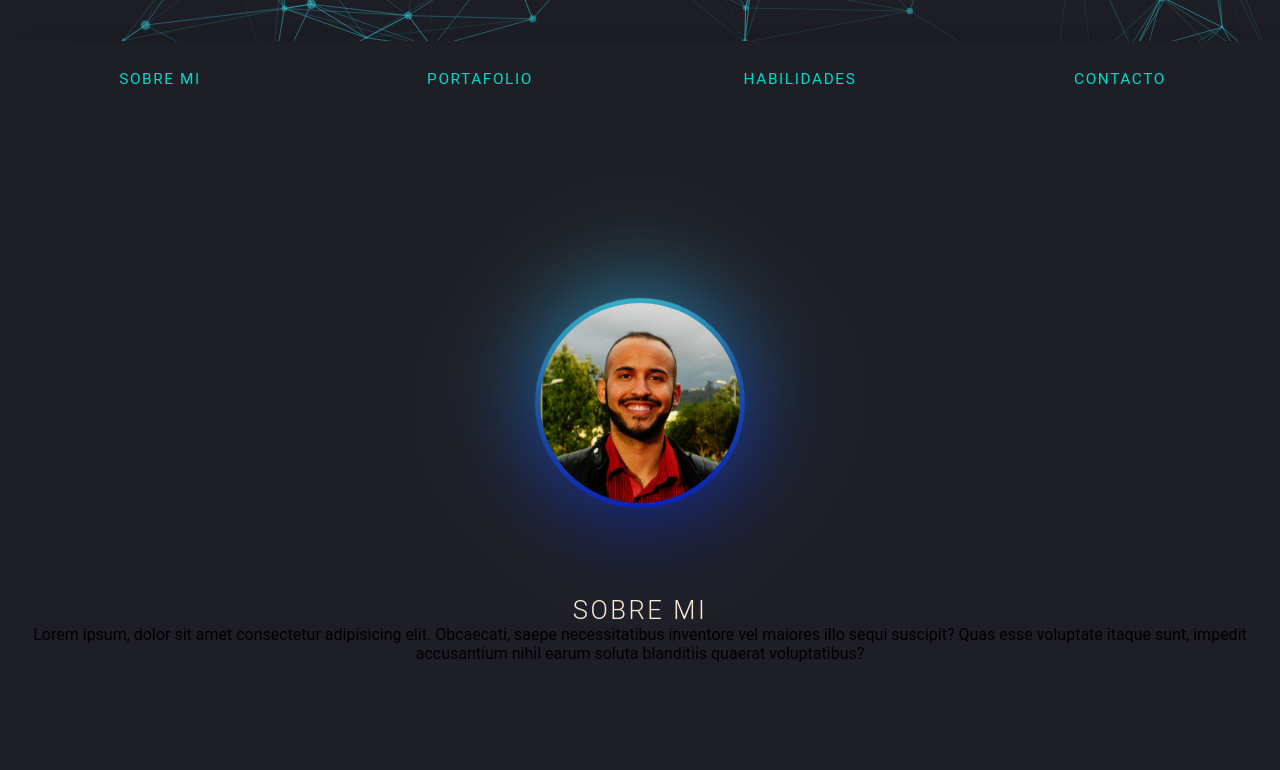
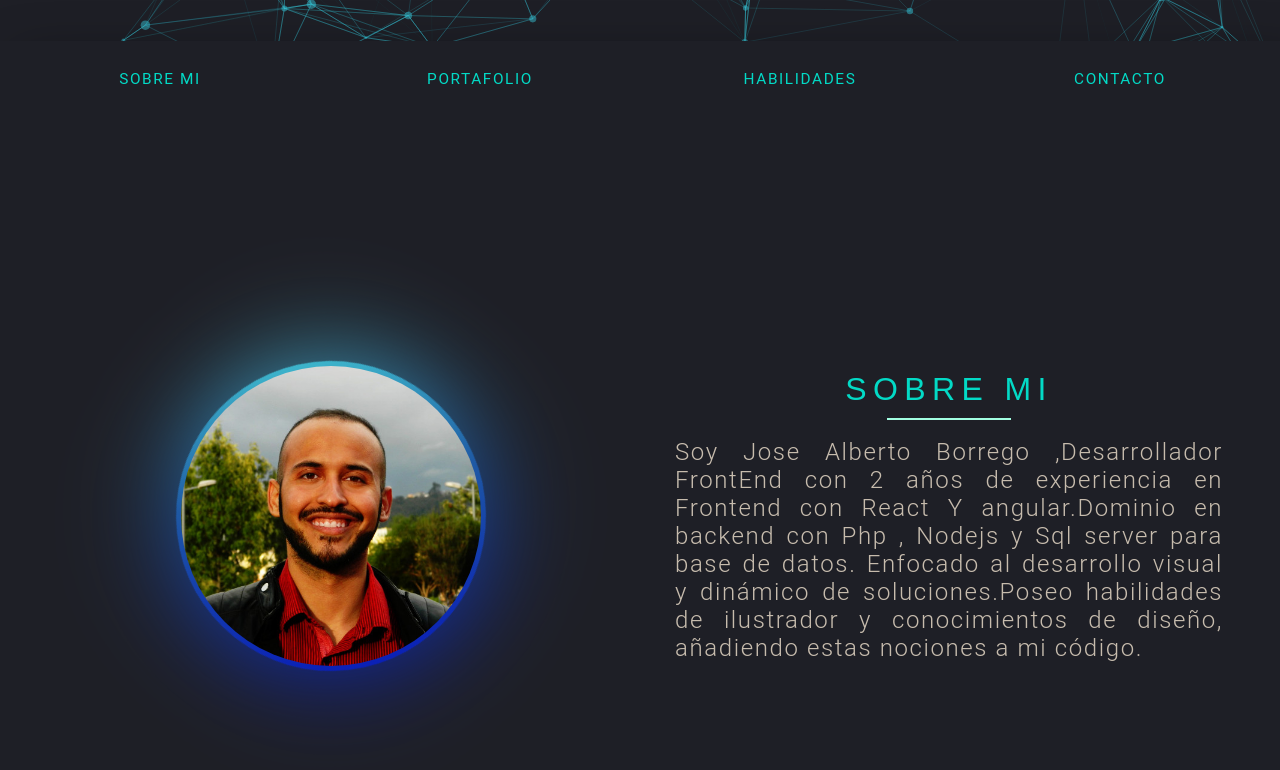
Before and after one commit to Josbor/portfolio, a React (Vite) app: page / in a window 1280 px wide. Shown: the part 684-1454 px from the top of the page. Built offline with nearby package versions, Linux system fonts and the light colour scheme.

Commit message:
about me complete

```diff
--- a/src/App.scss
+++ b/src/App.scss
@@ -9,6 +9,11 @@ $rotation:132deg;
     gap: 20px;
     justify-content: end;
     align-items: center;
+    @media (min-width:480px) {
+
+        grid-template-rows:none;
+        grid-template-columns: 1fr 1fr;
+   }
 
     .about-image-container {
 
@@ -29,17 +34,22 @@ $rotation:132deg;
             display: flex;            ;
 
            img{
-            width: 200px;
-            height: 200px;
+            width: 150px;
+            height: 150px;
             position: relative;
             z-index: 2;
             border-radius: 100%;
-           }
+            @media (min-width:480px) {
+
+                 width: 300px;
+                 height: 300px;
+            }
+        }
          &::before{
             content: '';
             position: absolute;
-            width: 210px;
-            height: 210px;
+            width: 160px;
+            height: 160px;
             border-radius: 100% ;
 
             z-index: 1;
@@ -50,22 +60,33 @@ $rotation:132deg;
             -webkit-animation-iteration-count: infinite;
             -webkit-animation-timing-function: linear;
 
+            @media (min-width:480px) {
 
+                width: 310px;
+                height: 310px;
+           }
 
          }
          &::after{
             content: '';
             position: absolute;
-            width: 210px;
-            height: 210px;
+            width: 160px;
+            height: 160px;
             border-radius: 100% ;
             filter: blur(50px);
-            background-image: linear-gradient(132deg, #4affed,#1d58a1 43%, #0003c2);
+            background-image: linear-gradient(132deg, #6af9eb,#1d58a1 43%, #0003c2);
              z-index: 1;
              -webkit-animation: spiner;
              -webkit-animation-duration: 3s;
              -webkit-animation-iteration-count: infinite;
              -webkit-animation-timing-function: linear;
+
+             @media (min-width:480px) {
+
+                width: 310px;
+                height: 310px;
+           }
+
 
         }
         @-webkit-keyframes spiner {
@@ -75,4 +96,55 @@ $rotation:132deg;
           }
         }
     }
+
+
+    .about-content{
+        color: rgb(209, 209, 209);
+
+        display: flex;
+        flex-direction: column;
+        justify-content: center;
+        align-items: center;
+        gap: 10px;
+        @media (min-width:480px) {
+
+           padding: 0 25px ;
+       }
+        h2{
+            font-family: "Josefin Sans", sans-serif;
+            padding-bottom: 0.5rem;
+            letter-spacing: 0.4rem;
+            color:#03DAC6;
+            font-size: x-large;
+            display: flex;
+            flex-direction: column;
+            justify-content: center;
+            align-items: center;
+            gap: 10px;
+            &::after{
+                content: '';
+                width: 60%;
+                height: 2px;
+                background-color: #a3ffe2;
+            }
+            @media (min-width:480px) {
+
+                font-size: xx-large;
+           }
+        }
+        p{
+
+            font-size: xx-small;
+            letter-spacing: 0.1rem;
+            font-family: "ROBOTO", sans-serif;
+            text-align: justify;
+            font-weight: 300;
+            color: #faebd7c4;
+            @media (min-width:480px) {
+
+                font-size: x-large;
+           }
+
+        }
+    }
 }
--- a/src/pages/AboutMe.jsx
+++ b/src/pages/AboutMe.jsx
@@ -13,7 +13,8 @@ const AboutMe = () => {
       </div>
       <div className='about-content'>
         <h2>SOBRE MI</h2>
-        <p>Lorem ipsum, dolor sit amet consectetur adipisicing elit. Obcaecati, saepe necessitatibus inventore vel maiores illo sequi suscipit? Quas esse voluptate itaque sunt, impedit accusantium nihil earum soluta blanditiis quaerat voluptatibus?</p>
+        <p>Soy Jose Alberto Borrego ,Desarrollador FrontEnd con 2 años de experiencia en Frontend con React Y angular.Dominio en backend con Php , Nodejs y Sql server para base de datos. Enfocado al desarrollo visual y dinámico de soluciones.Poseo habilidades de ilustrador y conocimientos de diseño, añadiendo estas nociones a mi código.
+        </p>
 
       </div>
     </div>
```
